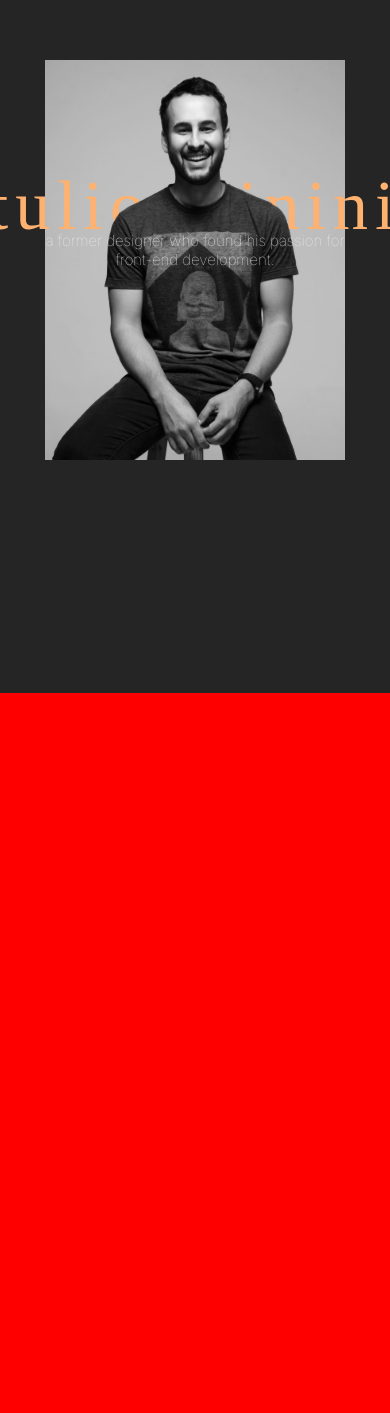
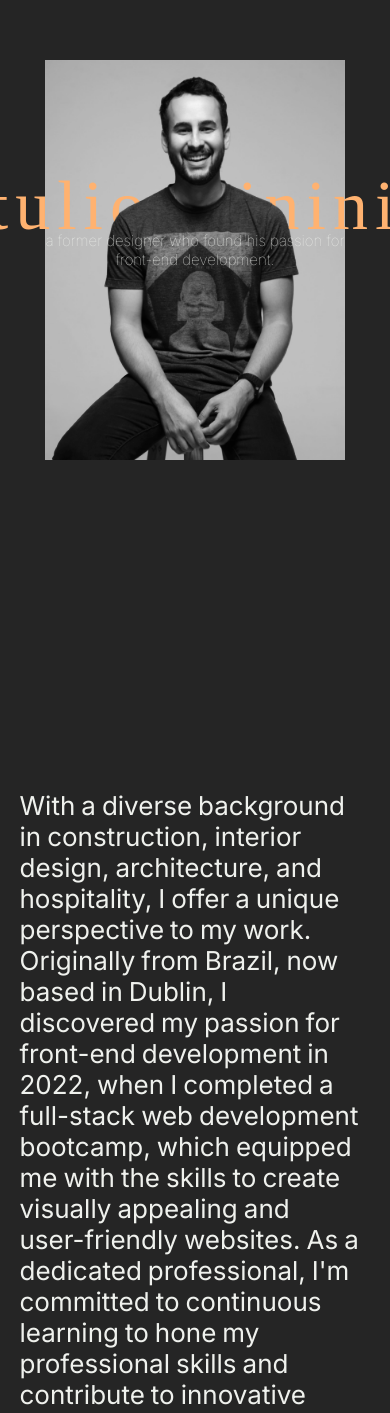
Before and after one commit to t-minini/my-website-v3, a React (Create React App) app: page / in a window 390 px wide. Shown: the part 151-1564 px from the top of the page. Before the commit the page ends 844 px from the top, so only its background shows below. Built offline with nearby package versions, Linux system fonts and the light colour scheme; a web font is replaced by a local one.

Commit message:
responsive design for about component

```diff
--- a/src/App.js
+++ b/src/App.js
@@ -1,7 +1,7 @@
 import React from 'react';
 import style from './App.module.css';
 import { Hero } from './components/hero/Hero';
-// import { About } from './components/about/About';
+import { About } from './components/about/About';
 import { Navbar } from './components/navbar/Navbar';
 // import { Skills } from './components/skills/Skills';
 // import { Cursor } from './components/cursor/Cursor';
@@ -18,7 +18,7 @@ function App() {
       {/* <ScrollUp /> */}
       <Navbar />
       <Hero />
-      {/* <About /> */}
+      <About />
       {/* <Skills /> */}
       {/* <Projects /> */}
       {/* <Contact /> */}
--- a/src/components/about/About.module.css
+++ b/src/components/about/About.module.css
@@ -40,9 +40,36 @@
 /* iPhone 11 Pro Max / XR 414 x 896  */
 @media only screen and (max-width: 414px) {
   .about span.word {
-    font-size: 3rem;
-    display: inline-block;
-    margin-right: 1.5rem;
-    transition: color 0.5s ease-in-out;
+    font-size: 2.6rem;
+    margin-right: 0.6rem;
   }
 }
+
+/* iPhone 11 Pro Max / XR 896 x 414 (portrait) */
+@media only screen and (min-width: 805px) and (max-width: 896px) and (orientation: landscape) {
+  .about span.word {
+    font-size: 2.5rem;
+    margin-right: 0.6rem;
+  }
+}
+
+/* iPhone 13 Pro 390 x 844  */
+@media only screen and (max-width: 390px) {
+  /* not needed */
+}
+
+/* iPhone SE 375 x 667  */
+@media only screen and (max-width: 375px) {
+  .about span.word {
+    font-size: 2.2rem;
+    margin-right: 0.6rem;
+  }
+}
+
+/* iPhone SE 667 x 375 (portrait) */
+@media only screen and (min-width: 667px) and (max-width: 667px) and (orientation: landscape) {
+  .about span.word {
+    font-size: 2.2rem;
+    margin-right: 0.6rem;
+  }
+}
```
